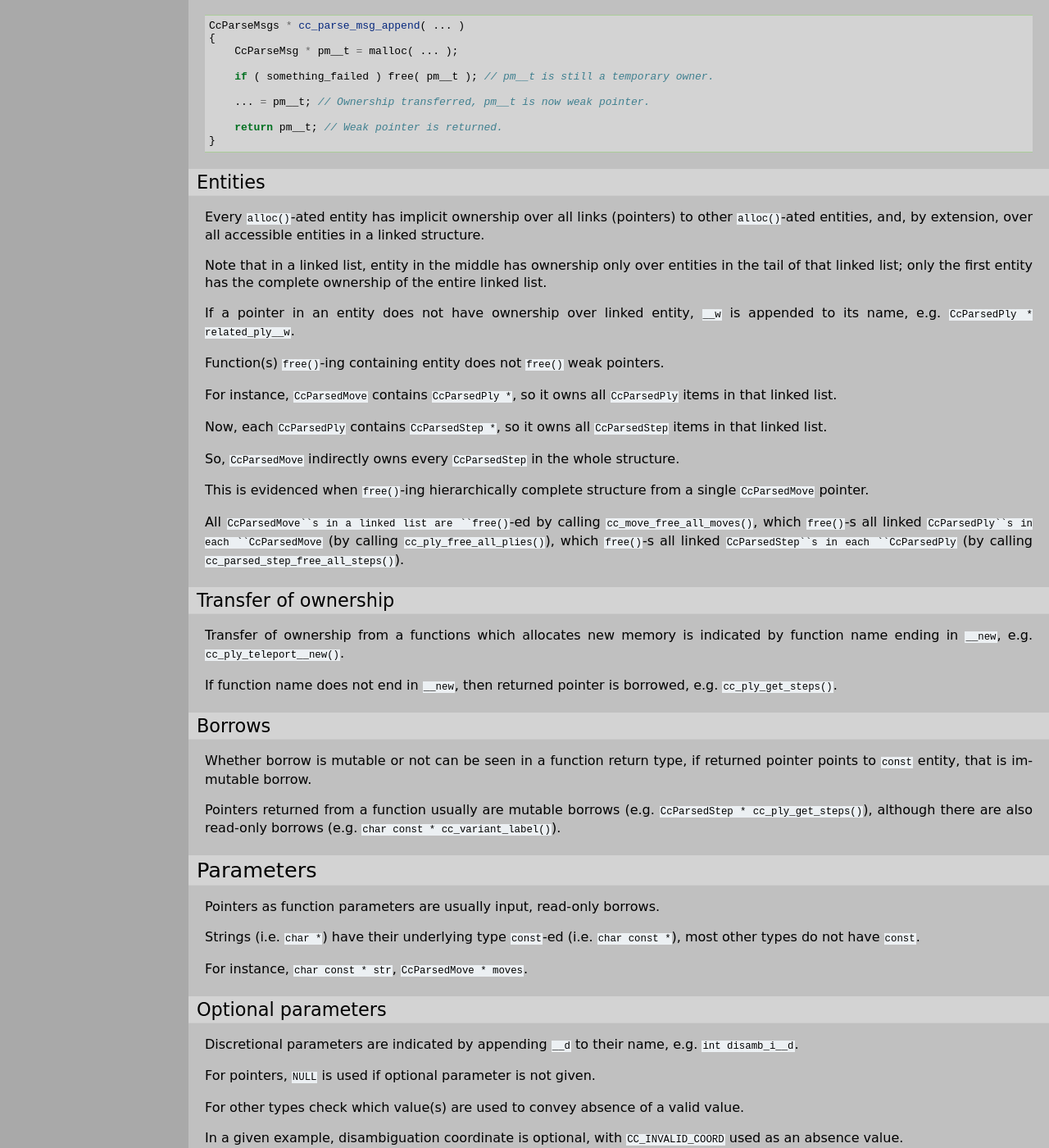
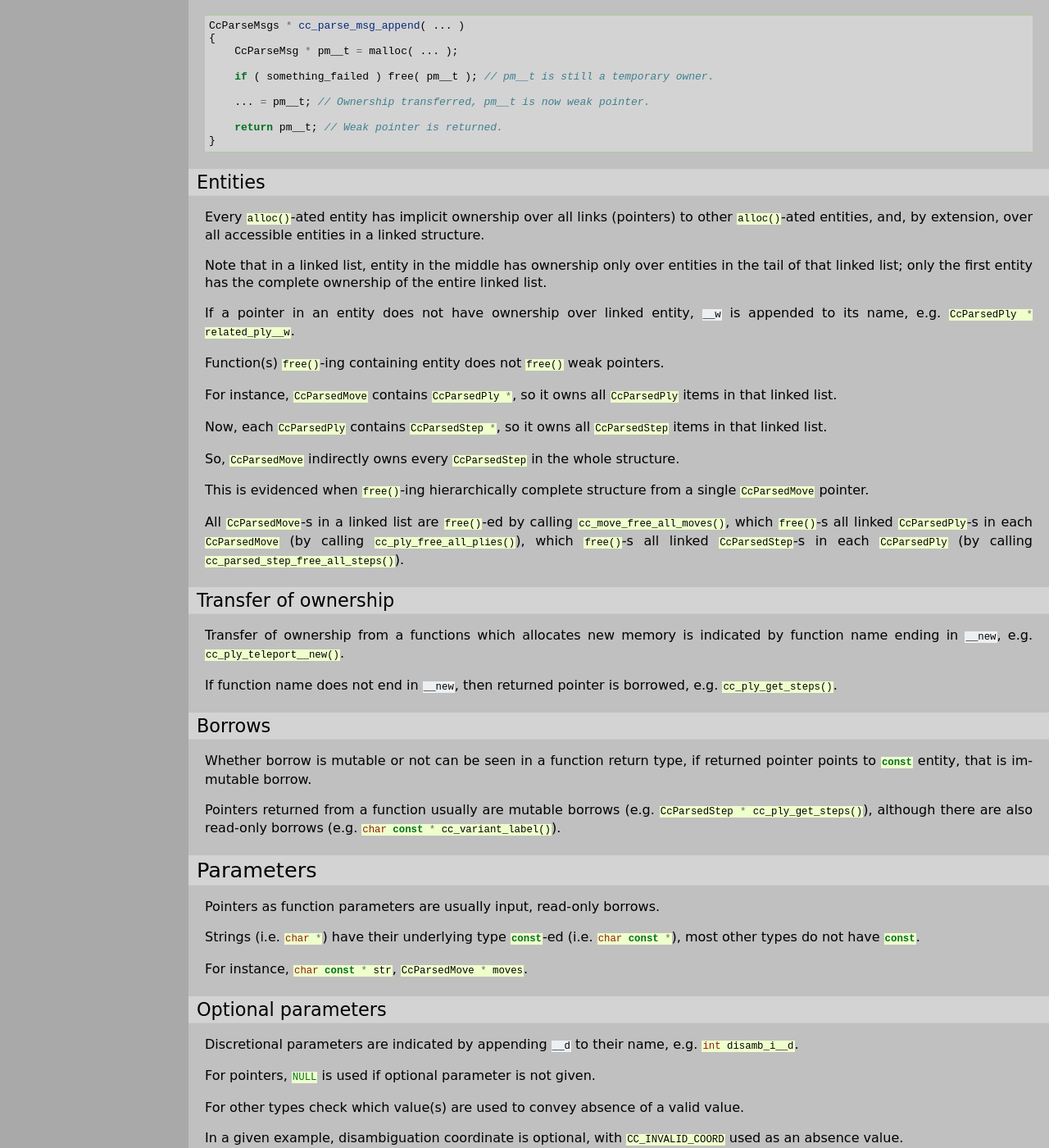
Before and after one commit to mmlacak/crochess, a Sphinx documentation site: the page built from docs/source/memory.rst, in a window 1280 px wide and 1400 px high, scrolled down 1496 px. Shown: the whole window at 82% size. Built offline with Sphinx 7.4.7, drawn with Linux system fonts in a browser that asks for light colours; some of the changed text lies outside the part shown.

Commit message:
Added inline annotation for C code.

```diff
--- a/docs/source/memory.rst
+++ b/docs/source/memory.rst
@@ -8,16 +10,16 @@ Memory management
 
 Entity in this text refers to any
 `plain-old-data <https://en.wikipedia.org/wiki/Passive_data_structure>`_
-structure, which can be ``alloc()``-ated on the heap.
+structure, which can be :c:`alloc()`-ated on the heap.
 
-Here, these are mostly linked ``struct``-s, usually containing ``union``-s.
+Here, these are mostly linked :c:`struct`-s, usually containing :c:`union`-s.
 
 .. _lbl-memory-management-ownership:
 
 Ownership
 ---------
 
-Ownership defines who (which pointer) gets to ``free()`` allocated memory.
+Ownership defines who (which pointer) gets to :c:`free()` allocated memory.
 
 It refers to the one pointer variable, which is the reference from which all
 other usages are borrowed.
@@ -28,7 +30,7 @@ Variables
 ^^^^^^^^^
 
 If a pointer, as a standalone variable, has ownership over any entity, ``__a``
-is appended to its name, e.g. ``CcChessboard * cb__a``.
+is appended to its name, e.g. :c:`CcChessboard * cb__a``.
 
 If ownership is transferred to a function (its parameter), some entity, or to
 another variable, ``__t`` is appended.
@@ -38,11 +40,11 @@ during its whole scope, this includes a case of a function which returns that
 pointer, since it also returns ownership.
 
 Trailing ``__a`` is also appended if pointer is the last one in a chain of
-ownership transfers, since that pointer needs to be ``free()``-ed always,
+ownership transfers, since that pointer needs to be :c:`free()`-ed always,
 unconditionally.
 
 If pointer has temporary ownership of an entity, ``__t`` is appended to its name,
-i.e. if pointer has to be ``free()``-ed sometimes, only under some conditions.
+i.e. if pointer has to be :c:`free()`-ed sometimes, only under some conditions.
 
 Transfer of ownership ``__t`` indicates what would happen if main line of execution
 is followed, i.e. if all data is valid.
@@ -134,8 +136,8 @@ weak before it gets returned.
 Entities
 ^^^^^^^^
 
-Every ``alloc()``-ated entity has implicit ownership over all links (pointers) to
-other ``alloc()``-ated entities, and, by extension, over all accessible entities
+Every :c:`alloc()`-ated entity has implicit ownership over all links (pointers) to
+other :c:`alloc()`-ated entities, and, by extension, over all accessible entities
 in a linked structure.
 
 Note that in a linked list, entity in the middle has ownership only over entities
@@ -143,24 +145,24 @@ in the tail of that linked list; only the first entity has the complete ownershi
 of the entire linked list.
 
 If a pointer in an entity does not have ownership over linked entity, ``__w`` is
-appended to its name, e.g. ``CcParsedPly * related_ply__w``.
+appended to its name, e.g. :c:`CcParsedPly * related_ply__w`.
 
-Function(s) ``free()``-ing containing entity does not ``free()`` weak pointers.
+Function(s) :c:`free()`-ing containing entity does not :c:`free()` weak pointers.
 
-For instance, ``CcParsedMove`` contains ``CcParsedPly *``, so it owns all
-``CcParsedPly`` items in that linked list.
+For instance, :c:`CcParsedMove` contains :c:`CcParsedPly *`, so it owns all
+:c:`CcParsedPly` items in that linked list.
 
-Now, each ``CcParsedPly`` contains ``CcParsedStep *``, so it owns all ``CcParsedStep``
+Now, each :c:`CcParsedPly` contains :c:`CcParsedStep *`, so it owns all :c:`CcParsedStep`
 items in that linked list.
 
-So, ``CcParsedMove`` indirectly owns every ``CcParsedStep`` in the whole structure.
+So, :c:`CcParsedMove` indirectly owns every :c:`CcParsedStep` in the whole structure.
 
-This is evidenced when ``free()``-ing hierarchically complete structure from a single
-``CcParsedMove`` pointer.
+This is evidenced when :c:`free()`-ing hierarchically complete structure from a single
+:c:`CcParsedMove` pointer.
 
-All ``CcParsedMove``s in a linked list are ``free()``-ed by calling ``cc_move_free_all_moves()``,
-which ``free()``-s all linked ``CcParsedPly``s in each ``CcParsedMove`` (by calling ``cc_ply_free_all_plies()``),
-which ``free()``-s all linked ``CcParsedStep``s in each ``CcParsedPly`` (by calling ``cc_parsed_step_free_all_steps()``).
+All :c:`CcParsedMove`-s in a linked list are :c:`free()`-ed by calling :c:`cc_move_free_all_moves()`,
+which :c:`free()`-s all linked :c:`CcParsedPly`-s in each :c:`CcParsedMove` (by calling :c:`cc_ply_free_all_plies()`),
+which :c:`free()`-s all linked :c:`CcParsedStep`-s in each :c:`CcParsedPly` (by calling :c:`cc_parsed_step_free_all_steps()`).
 
 .. _lbl-memory-management-ownership-transfer:
 
@@ -168,10 +170,10 @@ Transfer of ownership
 ^^^^^^^^^^^^^^^^^^^^^
 
 Transfer of ownership from a functions which allocates new memory is indicated by
-function name ending in ``__new``, e.g. ``cc_ply_teleport__new()``.
+function name ending in ``__new``, e.g. :c:`cc_ply_teleport__new()`.
 
 If function name does not end in ``__new``, then returned pointer is borrowed, e.g.
-``cc_ply_get_steps()``.
+:c:`cc_ply_get_steps()`.
 
 .. _lbl-memory-management-ownership-borrows:
 
@@ -179,11 +181,11 @@ Borrows
 ^^^^^^^
 
 Whether borrow is mutable or not can be seen in a function return type, if returned
-pointer points to ``const`` entity, that is immutable borrow.
+pointer points to :c:`const` entity, that is immutable borrow.
 
 Pointers returned from a function usually are mutable borrows
-(e.g. ``CcParsedStep * cc_ply_get_steps()``), although there are also read-only
-borrows (e.g. ``char const * cc_variant_label()``).
+(e.g. :c:`CcParsedStep * cc_ply_get_steps()`), although there are also read-only
+borrows (e.g. :c:`char const * cc_variant_label()`).
 
 .. _lbl-memory-management-parameters:
 
@@ -192,10 +194,10 @@ Parameters
 
 Pointers as function parameters are usually input, read-only borrows.
 
-Strings (i.e. ``char *``) have their underlying type ``const``-ed
-(i.e. ``char const *``), most other types do not have ``const``.
+Strings (i.e. :c:`char *`) have their underlying type :c:`const`-ed
+(i.e. :c:`char const *`), most other types do not have :c:`const`.
 
-For instance, ``char const * str``, ``CcParsedMove * moves``.
+For instance, :c:`char const * str`, :c:`CcParsedMove * moves`.
 
 .. _lbl-memory-management-parameters-optional:
 
@@ -203,13 +205,13 @@ Optional parameters
 ^^^^^^^^^^^^^^^^^^^
 
 Discretional parameters are indicated by appending ``__d`` to their name,
-e.g. ``int disamb_i__d``.
+e.g. :c:`int disamb_i__d`.
 
-For pointers, ``NULL`` is used if optional parameter is not given.
+For pointers, :c:`NULL` is used if optional parameter is not given.
 
 For other types check which value(s) are used to convey absence of a valid value.
 
-In a given example, disambiguation coordinate is optional, with ``CC_INVALID_COORD``
+In a given example, disambiguation coordinate is optional, with :c:`CC_INVALID_COORD`
 used as an absence value.
 
 Multi-pointer parameters can be optional not just on data (more precisely, inner-most
@@ -222,41 +224,41 @@ If pointer is not optional, an ``m`` is appended, to keep track of indirection.
 Each ``d`` or ``m`` corresponds to one pointer, starting from inner-most pointer
 outwards, i.e. in reverse order to pointers declaration.
 
-For instance, ``CcParseMsg ** parse_msgs__dd`` means both data (inner pointer),
+For instance, :c:`CcParseMsg ** parse_msgs__dd` means both data (inner pointer),
 and outer pointer are optional.
 
-Another example, ``CcParseMsg ** parse_msgs__md`` means outer pointer is optional,
+Another example, :c:`CcParseMsg ** parse_msgs__md` means outer pointer is optional,
 but inner pointer (data) is mandatory,
 
-i.e. if outer pointer is provided, inner pointer must also be valid (non-``NULL``).
+i.e. if outer pointer is provided, inner pointer must also be valid (non-:c:`NULL`).
 
 All indicators for the outmost pointers that are mandatory can be omitted.
 
-For instance, ``CcParseMsg ** parse_msgs__d`` is treated the same as
-``CcParseMsg ** parse_msgs__dm``.
+For instance, :c:`CcParseMsg ** parse_msgs__d` is treated the same as
+:c:`CcParseMsg ** parse_msgs__dm`.
 
 .. _lbl-memory-management-parameters-output:
 
 Output parameters
 ^^^^^^^^^^^^^^^^^
 
-Output parameters are indicated by appending ``__o``, e.g. ``char * str__o``.
+Output parameters are indicated by appending ``__o``, e.g. :c:`char * str__o`.
 
-Output parameter is implicitly void; that is, pointer *must* be ``NULL``, and
+Output parameter is implicitly void; that is, pointer *must* be :c:`NULL`, and
 then it's up to called function to allocate storage.
 
 .. note::
 
     If function through output parameter returns pointer to fixed, pre-allocated
     storage (e.g. string constants), then output parameter can to be marked as
-    optional by also appending ``__d`` to its name, e.g. ``char * str__od``.
+    optional by also appending ``__d`` to its name, e.g. :c:`char * str__od`.
 
 Input / output parameters (mutable borrows) are indicated by appending
-``__io`` to their name, e.g. ``char * str__io``.
+``__io`` to their name, e.g. :c:`char * str__io`.
 
 Input / output parameter is implicitly mandatory (that is, given pointer
-*must not* be ``NULL``). So, pointer has to have ``__d`` appended to its
-name if its optional, like so ``char * str__iod``.
+*must not* be :c:`NULL`). So, pointer has to have ``__d`` appended to its
+name if its optional, like so :c:`char * str__iod`.
 
 .. _lbl-memory-management-parameters-transfer:
 
@@ -265,21 +267,21 @@ Ownership transfer parameters
 
 Ownership transfer parameters are indicated by:
 
-* their type (pointer to pointer to type), e.g. ``CcParseMsg ** parse_msgs``
+* their type (pointer to pointer to type), e.g. :c:`CcParseMsg ** parse_msgs`
 * appending direction indicator (``__o``, ``__io``) to parameter name if they are
   output, or input + output parameter
-* appending ``__n`` if inner pointer is going to be ``NULL``-ed, e.g.
-  ``CcParsedPly ** plies__n``
-* appending ``__f`` if inner pointer is going to be ``free()``-ed then ``NULL``-ed,
-  e.g. ``char ** str__f``
-* appending ``__r`` if inner pointer is going to be ``realloc()``-ated, e.g.
-  ``char ** str_io__r``
+* appending ``__n`` if inner pointer is going to be :c:`NULL`-ed, e.g.
+  :c:`CcParsedPly ** plies__n`
+* appending ``__f`` if inner pointer is going to be :c:`free()`-ed then :c:`NULL`-ed,
+  e.g. :c:`char ** str__f`
+* appending ``__r`` if inner pointer is going to be :c:`realloc()`-ated, e.g.
+  :c:`char ** str_io__r`
 * appending ``__t`` if inner pointer is going to transfer ownership into function,
-  e.g. ``char ** str__t``
+  e.g. :c:`char ** str__t``
 * appending ``__a`` if inner pointer is going to transfer ownership out of a function,
-  e.g. ``char ** str__a``
-* appending ``__F`` if inner pointer is going to be *conditionally* ``free()``-ed
-  then ``NULL``-ed, e.g. ``CcRoutePin ** route_pin__io_a_F``
+  e.g. :c:`char ** str__a`
+* appending ``__F`` if inner pointer is going to be *conditionally* :c:`free()`-ed
+  then :c:`NULL`-ed, e.g. :c:`CcRoutePin ** route_pin__io_a_F`
 
 If parameter is input only, use ``__t`` to specify that ownership is given into that
 function, and remaining pointer is weak after function returns.
@@ -288,11 +290,11 @@ Indicator ``__a`` is used when data can be allocated within function, and passed
 output parameters.
 
 For instance, in all append functions linked list can be given just as an address
-of a ``NULL``-initialized pointer variable, which can then be initialized with newly
+of a :c:`NULL`-initialized pointer variable, which can then be initialized with newly
 allocated item as its first, and only element.
 
-Another example, if optional output string ``char ** str__iod`` can also be allocated
-from within function, it has to have ``__a`` appended, like so ``char ** str__iod_a``.
+Another example, if optional output string :c:`char ** str__iod` can also be allocated
+from within function, it has to have ``__a`` appended, like so :c:`char ** str__iod_a`.
 
 If parameter is output only, appending ``__a`` to the parameter specifies that
 ownership is taken out from the function.
@@ -301,7 +303,7 @@ If parameter is input + output, ownership is retained throughout, and after the
 call to the function.
 
 Ownership transfer indicator (one of ``__n``, ``__f``, ``__r``, ``__a``) tells what
-will happen to inner pointer (i.e. to ``*arg`` if ``arg`` is passed into ``Foo **``
+will happen to inner pointer (i.e. to :c:`*arg` if :c:`arg` is passed into :c:`Foo **`
 type parameter), if main line is executed; that is to say, if all parameters were
 valid, and all sanity checks passed.
 
@@ -312,19 +314,19 @@ Function can also deallocate its argument after multiple consecutive calls when
 it's done with such an argument, after some conditions are met, or after an error.
 
 In such a case ``__F`` is appended to parameter name, to specify that data can
-be freed within function (and (inner) pointer set to ``NULL``) *conditionally*.
+be freed within function (and (inner) pointer set to :c:`NULL`) *conditionally*.
 
-For example, iterator ``cc_route_pin_iter()`` traverses over given path tree.
+For example, iterator :c:`cc_route_pin_iter()` traverses over given path tree.
 
-For the first call over a new path tree (i.e. if ``*route_pin__io_a_F`` is ``NULL``),
+For the first call over a new path tree (i.e. if :c:`*route_pin__io_a_F` is :c:`NULL`),
 it allocates a new route, and initializes it with a first one found in a given path
 tree.
 
 On each consecutive call, it returns next route from starting to destination field
-via input / output parameter ``route_pin__io_a_F``.
+via input / output parameter :c:`route_pin__io_a_F`.
 
 When it runs out of routes in a given path tree, it frees allocated route, and sets
-its pointer back to ``NULL``, so it's ready to start over again.
+its pointer back to :c:`NULL`, so it's ready to start over again.
 
 .. _lbl-memory-management-parameters-free:
 
@@ -332,19 +334,19 @@ Free parameters
 ^^^^^^^^^^^^^^^
 
 Free parameters are input parameters which point to an element in a container
-(e.g. linked list) that needs to be ``free()``-ed,
+(e.g. linked list) that needs to be :c:`free()`-ed,
 
 either just pointed-to element, or a larger sub-container, but not the whole
 container itself.
 
 These are indicated by appending ``__f`` to parameter name, e.g.
-``CcRoutePin * rp__f``.
+:c:`CcRoutePin * rp__f``.
 
 Unlike corresponding ownership transfer parameter with the same ``__f`` indicator,
-free parameter pointer is single (i.e. ``CcRoutePin * rp__f`` and not
-``CcRoutePin ** rp__f``),
+free parameter pointer is single (i.e. :c:`CcRoutePin * rp__f`` and not
+:c:`CcRoutePin ** rp__f``),
 
-since container continues to live, and thus given pointer to it is not ``NULL``-ed.
+since container continues to live, and thus given pointer to it is not :c:`NULL`-ed.
 
 .. _lbl-memory-management-parameters-weak:
 
@@ -352,11 +354,11 @@ Weak parameters
 ^^^^^^^^^^^^^^^
 
 Weak parameters are indicated by appending ``__w`` to their name, e.g.
-``ply_start__w``.
+:c:`ply_start__w`.
 
 They are the same as input, read-only borrows, only they are stored in some
 structure, as opposed to just being used within called function; for example,
-``char * ply_start__w``.
+:c:`char * ply_start__w``.
 
 Since lifetime of a data pointed to by weak pointer depends on external owner,
 it's best to be used within hierarchical structure, where weak pointers from
@@ -372,10 +374,10 @@ is applied first, followed by discretion indicator (one of ``__d``, ``__m``), fi
 followed by ownership transfer indicator (one of ``__w``, ``__t``, ``__a``, ``__n``,
 ``__f``, ``__r``).
 
-*Static*, direction and discretion indicators can be combined, e.g. ``move__iod``.
+*Static*, direction and discretion indicators can be combined, e.g. :c:`move__iod`.
 Ownership transfer indicator is always kept separated, i.e. if any of direction or
 discretion indicators are combined with ownership transfer indicator, they are
-separated by one underscore (``_``), e.g. ``str__d_f``. ``move__iod_r``.
+separated by one underscore (``_``), e.g. :c:`str__d_f`. :c:`move__iod_r`.
 
 .. _lbl-memory-management-summary-functions:
 
@@ -385,7 +387,7 @@ Functions table
 .. .. | Indicator |           ``return`` |                  ``*return`` |
 .. .. | --------: | -----------------: | -------------------------: |
 .. .. |           |             borrow | read (+ write, if mutable) |
-.. .. |   ``__new`` | ownership transfer |    read + write + ``free()`` |
+.. .. |   ``__new`` | ownership transfer |    read + write + :c:`free()` |
 
 ..   :widths: 15 45 35
 
@@ -394,14 +396,14 @@ Functions table
    :align: left
 
    * - Indicator
-     - ``return``
-     - ``*return``
+     - :c:`return`
+     - :c:`*return`
    * -
      - borrow
      - read (+ write, if mutable)
    * - ``__new``
      - ownership transfer
-     - read + write + ``free()``
+     - read + write + :c:`free()`
 
 .. _lbl-memory-management-summary-variables:
 
@@ -411,9 +413,9 @@ Variables table
 .. .. | Indicator |     Variable |              ``var`` |                  ``*var`` |
 .. .. | --------: | -----------: | -----------------: | ----------------------: |
 .. .. |           |   standalone |             borrow |            read + write |
-.. .. |     ``__a`` |   standalone |  asset (ownership) | read + write + ``free()`` |
+.. .. |     ``__a`` |   standalone |  asset (ownership) | read + write + :c:`free()` |
 .. .. |     ``__t`` |   standalone | ownership transfer |            read + write |
-.. .. |           | in an entity |          ownership | read + write + ``free()`` |
+.. .. |           | in an entity |          ownership | read + write + :c:`free()` |
 .. .. |     ``__w`` |         both |               weak |            read + write |
 
 ..   :widths: 15 20 35 55
@@ -424,8 +426,8 @@ Variables table
 
    * - Indicator
      - Variable
-     - ``var``
-     - ``*var``
+     - :c:`var`
+     - :c:`*var`
    * -
      - standalone
      - borrow
@@ -433,7 +435,7 @@ Variables table
    * - ``__a``
      - standalone
      - asset (ownership)
-     - read + write + ``free()``
+     - read + write + :c:`free()`
    * - ``__t``
      - standalone
      - ownership transfer
@@ -441,7 +443,7 @@ Variables table
    * -
      - in an entity
      - ownership
-     - read + write + ``free()``
+     - read + write + :c:`free()`
    * - ``__w``
      - both
      - weak
@@ -452,16 +454,16 @@ Variables table
 Input, output parameters table
 ^^^^^^^^^^^^^^^^^^^^^^^^^^^^^^
 
-.. .. | Indicator |               ``arg`` |            ``*arg`` |
+.. .. | Indicator |               :c:`arg` |            :c:`*arg` |
 .. .. | --------: | ------------------: | ----------------: |
 .. .. |           |               input |              read |
-.. .. |     ``__s`` |       input, ``NULL`` |    read, *static* |
+.. .. |     ``__s`` |       input, :c:`NULL` |    read, *static* |
 .. .. |     ``__o`` |              output |             write |
 .. .. |    ``__io`` |      input + output |      read + write |
 .. .. |     ``__d`` | input, discretional |              read |
-.. .. |     ``__e`` |      output, ``NULL`` |             write |
+.. .. |     ``__e`` |      output, :c:`NULL` |             write |
 .. .. |     ``__w`` |         input, weak |              read |
-.. .. |     ``__f`` |            ``free()`` |               [1] |
+.. .. |     ``__f`` |            :c:`free()` |               [1] |
 
    .. :widths: 15 35 35
 
@@ -470,16 +472,16 @@ Input, output parameters table
    :align: left
 
    * - Indicator
-     - ``arg``
-     - ``*arg``
+     - :c:`arg`
+     - :c:`*arg`
    * -
      - input
      - read
    * - ``__o``
-     - output, ``NULL``
+     - output, :c:`NULL`
      - write
    * - ``__io``
-     - input + output, ``!NULL``
+     - input + output, :c:`!NULL`
      - read + write
    * - ``__d``
      - input, discretional
@@ -488,11 +490,11 @@ Input, output parameters table
      - input, weak
      - read
    * - ``__f``
-     - ``free()``
+     - :c:`free()`
      - [1]_
 
 ..   * - ``__e``
-..     - output, ``NULL``
+..     - output, :c:`NULL`
 ..     - write
 
 .. _lbl-memory-management-summary-transfer:
@@ -500,43 +502,43 @@ Input, output parameters table
 Ownership transfer parameters table
 ^^^^^^^^^^^^^^^^^^^^^^^^^^^^^^^^^^^
 
-.. .. | Indicator |              ``arg`` |                                ``*arg`` |                                   ``**arg`` |
+.. .. | Indicator |              :c:`arg` |                                :c:`*arg` |                                   ``**arg`` |
 .. .. | --------: | -----------------: | ------------------------------------: | ----------------------------------------: |
 .. .. |           |            ``!NULL`` |                                 input |                                      read |
-.. .. |     ``__s`` |            ``!NULL`` |                         input, ``NULL`` |                            read, *static* |
+.. .. |     ``__s`` |            ``!NULL`` |                         input, :c:`NULL` |                            read, *static* |
 .. .. |     ``__o`` |            ``!NULL`` |                                output |                                     write |
 .. .. |    ``__io`` |            ``!NULL`` |                        input + output |                              read + write |
 .. .. |     ``__d`` |                [2] |                   input, discretional |                                      read |
 .. .. |     ``__m`` |                [2] |                      input, mandatory |                                      read |
-.. .. |     ``__e`` |                [2] |                        output, ``NULL`` |                                     write |
+.. .. |     ``__e`` |                [2] |                        output, :c:`NULL` |                                     write |
 .. .. |     ``__n`` |            ``!NULL`` |                       ``*args = NULL;`` |                           ownership taken |
-.. .. |     ``__f`` |            ``!NULL`` |               ``free(); *args = NULL;`` |                                     freed |
+.. .. |     ``__f`` |            ``!NULL`` |               :c:`free(); *args = NULL;`` |                                     freed |
 .. .. |     ``__r`` |            ``!NULL`` |                  ``*args = realloc();`` |                               reallocated |
 .. .. |     ``__t`` |            ``!NULL`` |                                 input |                           ownership given |
 
 .. .. |     ``__a`` |            ``!NULL`` |          output
  input + output | ownership taken
  ownership retained |
-.. .. |     ``__F`` |            ``!NULL`` | _conditional_ ``free(); *args = NULL;`` |                     _conditionally_ freed |
+.. .. |     ``__F`` |            ``!NULL`` | _conditional_ :c:`free(); *args = NULL;`` |                     _conditionally_ freed |
 
 .. list-table:: Ownership transfer parameters table
    :header-rows: 1
    :align: left
 
    * - Indicator
-     - ``arg``
-     - ``*arg``
-     - ``**arg``
+     - :c:`arg`
+     - :c:`*arg`
+     - :c:`**arg`
    * -
-     - ``!NULL``
+     - :c:`!NULL`
      - input
      - read
    * - ``__o``
-     - ``!NULL``
-     - output, ``NULL``
+     - :c:`!NULL`
+     - output, :c:`NULL`
      - write
    * - ``__io``
-     - ``!NULL``
+     - :c:`!NULL`
      - input + output
      - read + write
    * - ``__d``
@@ -548,32 +550,32 @@ Ownership transfer parameters table
      - input, mandatory
      - read
    * - ``__n``
-     - ``!NULL``
-     - ``*args = NULL;``
+     - :c:`!NULL`
+     - :c:`*args = NULL;`
      - ownership taken
    * - ``__f``
-     - ``!NULL``
-     - ``free(); *args = NULL;``
+     - :c:`!NULL`
+     - :c:`free(); *args = NULL;``
      - freed
    * - ``__r``
-     - ``!NULL``
-     - ``*args = realloc();``
+     - :c:`!NULL`
+     - :c:`*args = realloc();`
      - reallocated
    * - ``__t``
-     - ``!NULL``
+     - :c:`!NULL`
      - input
      - ownership given
    * - ``__a``
-     - ``!NULL``
+     - :c:`!NULL`
      - output
      - ownership taken
    * - ``__a``
-     - ``!NULL``
+     - :c:`!NULL`
      - input + output
      - ownership retained
    * - ``__F``
-     - ``!NULL``
-     - *conditional* ``free(); *args = NULL;``
+     - :c:`!NULL`
+     - *conditional* :c:`free(); *args = NULL;`
      - *conditionally* freed
 
 .. rubric:: Footnotes
```
Also changed, not shown: other parts of docs/source/memory.rst (+2 -0 lines), docs/source/defines.rst (added, +14 -0 lines).
